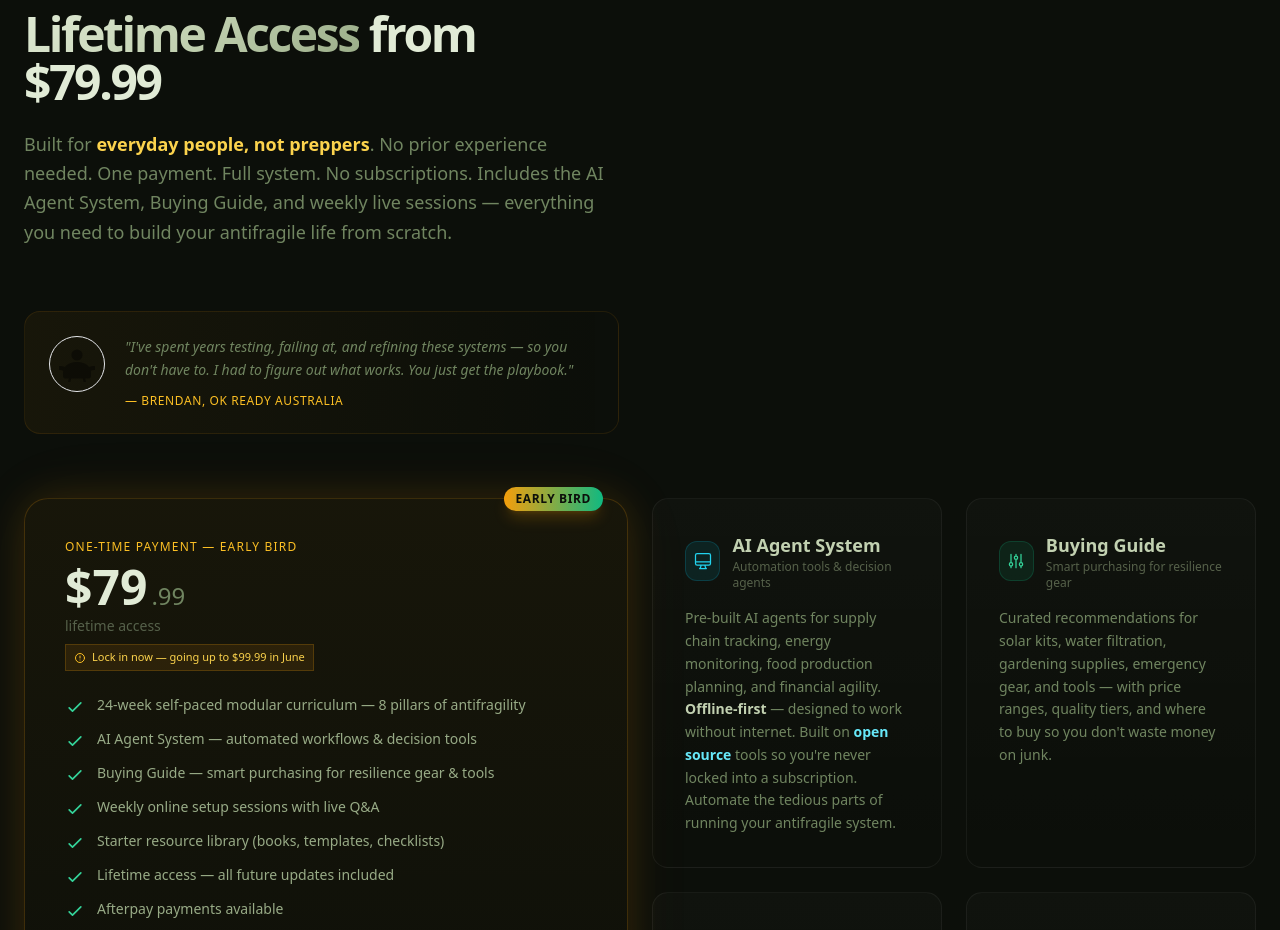
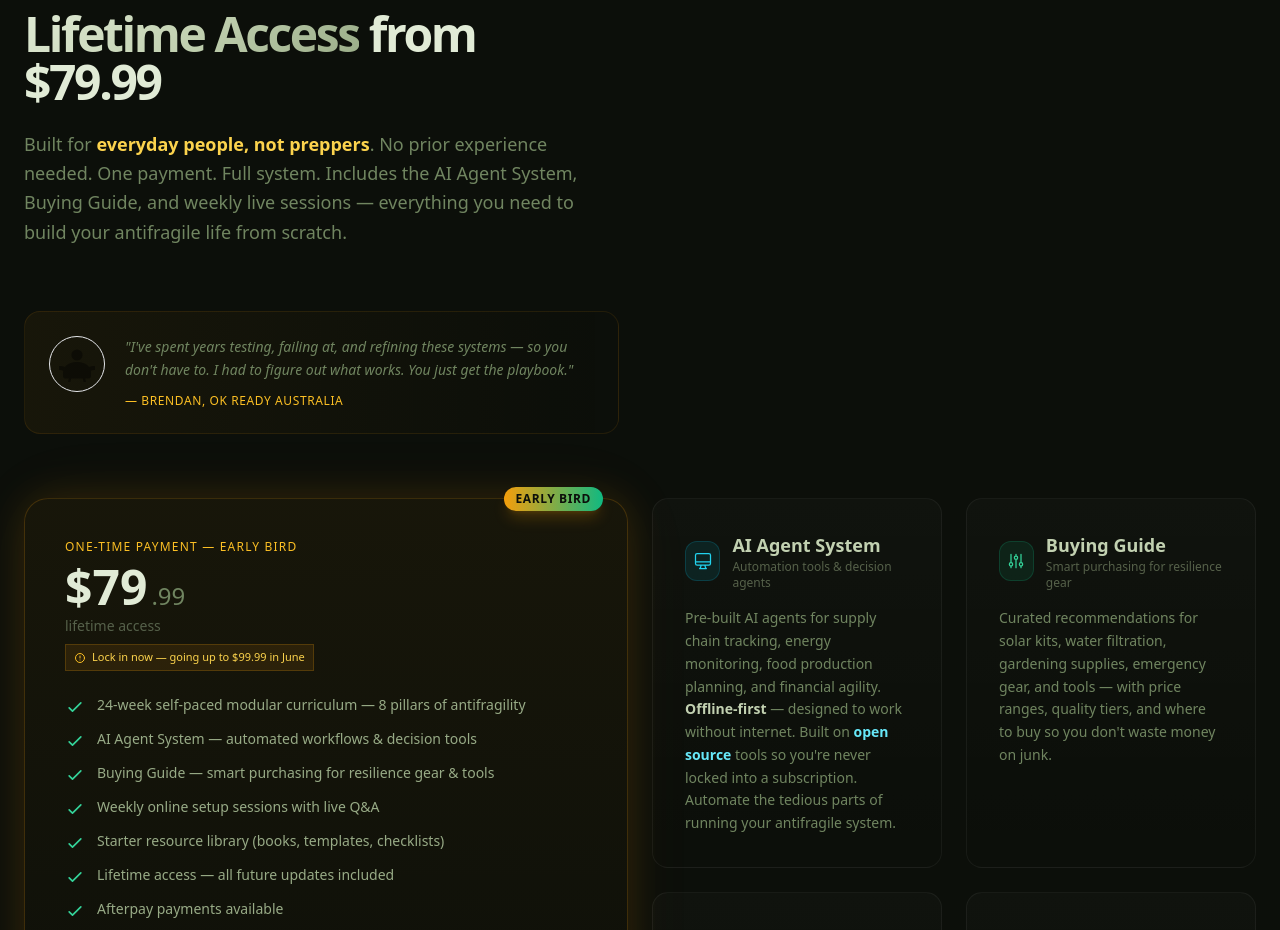
Before and after one commit to boktoday/okready-landing, a React (Vite) app: page / in a window 1280 px wide. Shown: the part 4440-5370 px from the top of the page. Built offline with nearby package versions, Linux system fonts and the light colour scheme.

Commit message:
Pricing: removed 'No subscriptions'

```diff
--- a/src/components/Pricing.tsx
+++ b/src/components/Pricing.tsx
@@ -23,7 +23,7 @@ export default function Pricing({ onJoinClick }: PricingProps) {
           </h2>
           <p className="text-lg text-earth-400 leading-relaxed">
             Built for <strong className="text-amber-300">everyday people, not preppers</strong>. No prior experience needed.
-            One payment. Full system. No subscriptions. Includes the AI Agent System,
+            One payment. Full system. Includes the AI Agent System,
             Buying Guide, and weekly live sessions — everything you need to build your
             antifragile life from scratch.
           </p>
```
